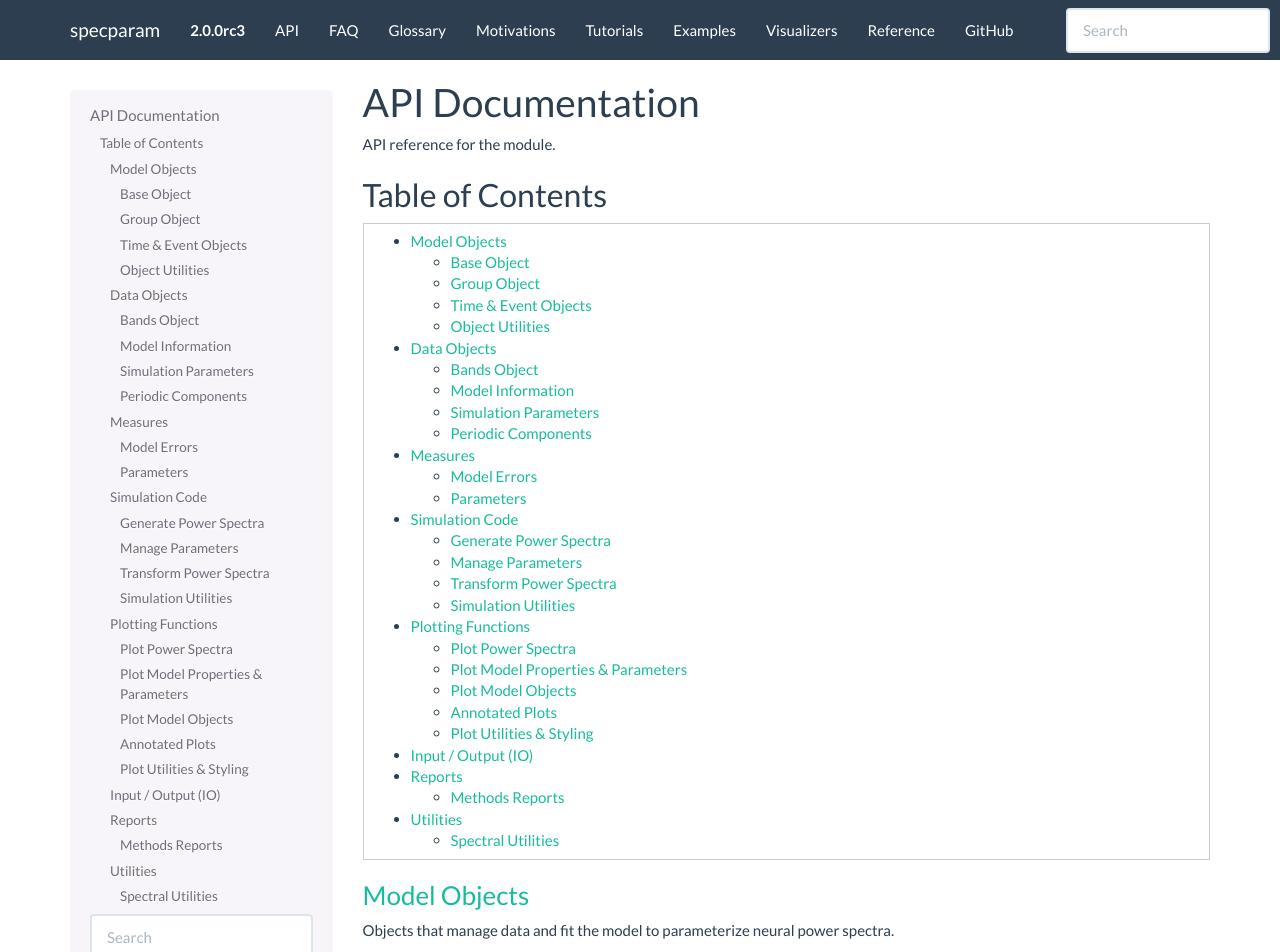
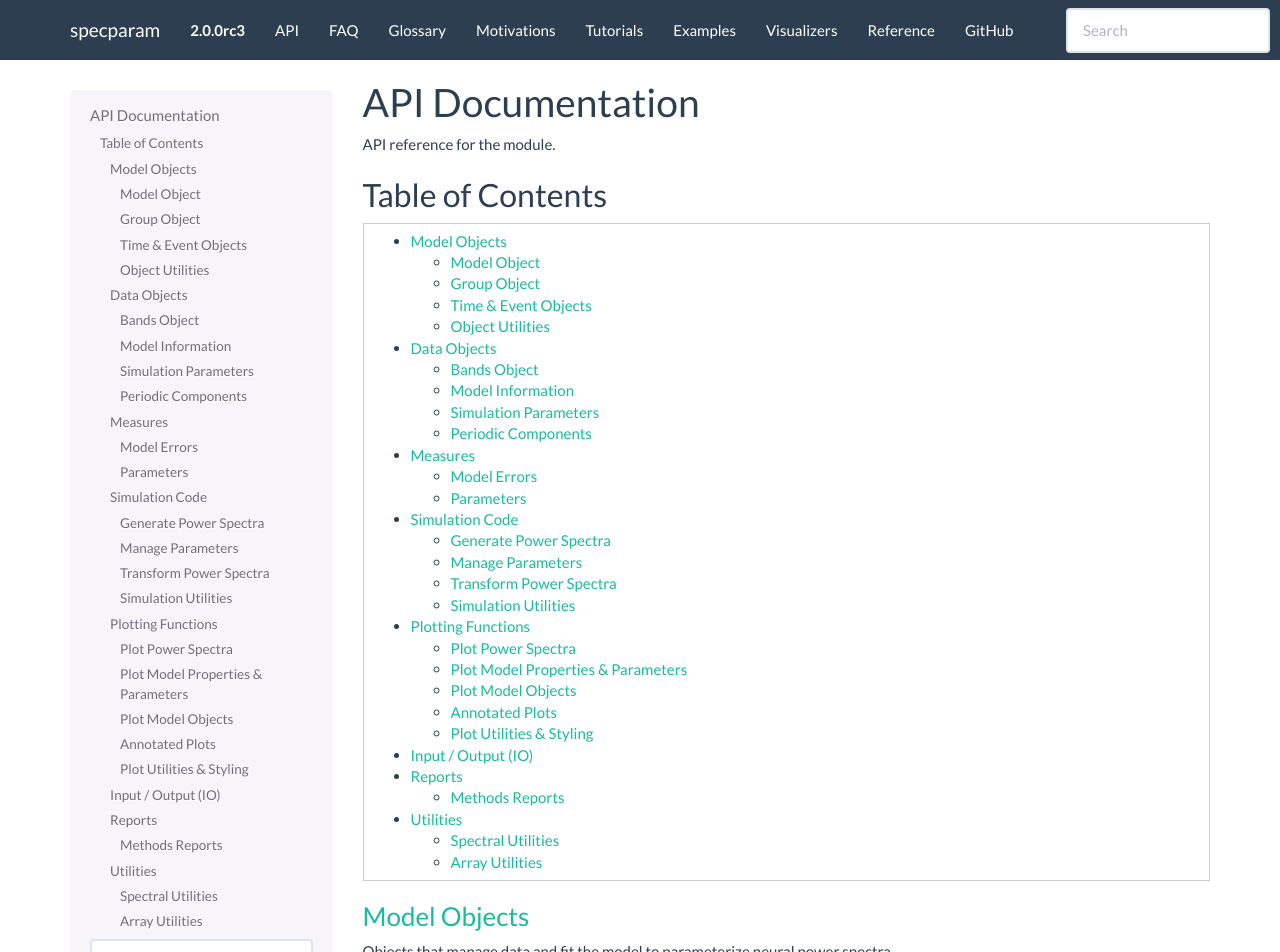
Before and after one commit to fooof-tools/fooof, a Sphinx documentation site: the page built from doc/api.rst, in a window 1280 px wide and 1400 px high. Shown: the top 952 px of the window. Built offline with Sphinx 7.4.7, drawn with Linux system fonts in a browser that asks for light colours; pages that are not in the unit, such as notebooks, are missing from menus; some of the changed text lies outside the part shown.

```diff
--- a/doc/api.rst
+++ b/doc/api.rst
@@ -20,8 +20,8 @@ Model Objects
 
 Objects that manage data and fit the model to parameterize neural power spectra.
 
-Base Object
-~~~~~~~~~~~
+Model Object
+~~~~~~~~~~~~
 
 The SpectralModel object is the base object for the model, and can be used to fit individual power spectra.
 
@@ -398,6 +398,9 @@ Save & load related functionality.
 .. autosummary::
     :toctree: generated/
 
+    save_model
+    save_group
+    save_event
     load_model
     load_group
     load_time
@@ -427,7 +430,7 @@ Utilities
 Utility functions and objects.
 
 Spectral Utilities
-~~~~~~~~~~~~~~
+~~~~~~~~~~~~~~~~~~
 
 Utilities for working with spectral data.
 
@@ -440,3 +443,17 @@ Utilities for working with spectral data.
     interpolate_spectrum
     interpolate_spectra
     subsample_spectra
+
+Array Utilities
+~~~~~~~~~~~~~~~
+
+Utilities that can be applied to arrays.
+
+.. currentmodule:: specparam.utils.array
+
+.. autosummary::
+    :toctree: generated/
+
+    normalize
+    unlog
+    compute_arr_desc
```
